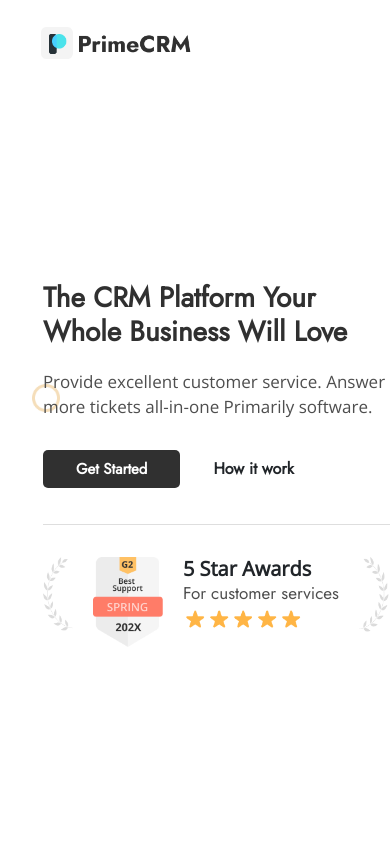
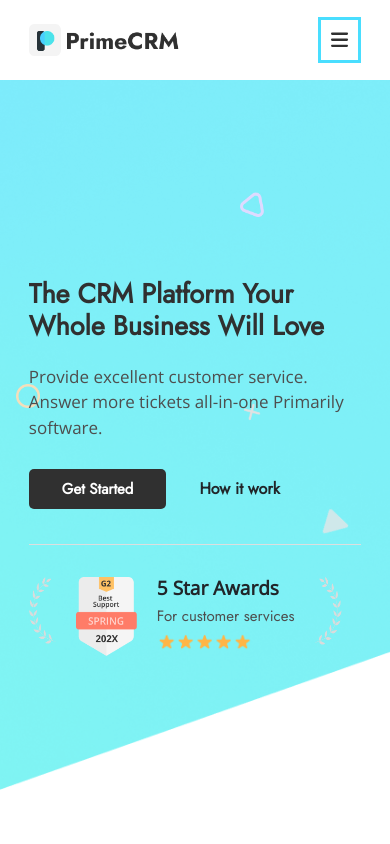
Before and after one commit to KiritoEM/PrimeCRM-weeklyDecember, a React (Create React App) app: page / in a window 390 px wide. Shown: the top 844 px of the page. Built offline with nearby package versions, Linux system fonts and the light colour scheme.

Commit message:
add responsiveness mobile to hero

```diff
--- a/package.json
+++ b/package.json
@@ -3,6 +3,9 @@
   "version": "0.1.0",
   "private": true,
   "dependencies": {
+    "@fortawesome/fontawesome-svg-core": "^6.5.1",
+    "@fortawesome/free-solid-svg-icons": "^6.5.1",
+    "@fortawesome/react-fontawesome": "^0.2.0",
     "@testing-library/jest-dom": "^5.17.0",
     "@testing-library/react": "^13.4.0",
     "@testing-library/user-event": "^13.5.0",
--- a/src/App.tsx
+++ b/src/App.tsx
@@ -1,12 +1,14 @@
-import { Fragment } from "react";
 import Home from "./pages/Home";
 import Layout from "./Layout";
+import { NavProvider } from "./hooks/useNav";
 
 const App = (): JSX.Element => {
   return (
-    <Layout>
+    <NavProvider>
+      <Layout>
         <Home />
-    </Layout>
+      </Layout>
+    </NavProvider>
   );
 };
 
--- /dev/null
+++ b/src/components/Navbar/ButtonToogle.tsx
@@ -0,0 +1,16 @@
+import { faBars } from "@fortawesome/free-solid-svg-icons";
+import { FontAwesomeIcon } from "@fortawesome/react-fontawesome";
+
+interface Itoogle {
+  toogle: () => void;
+}
+
+const ButtonToogle: React.FC<Itoogle> = ({ toogle }): JSX.Element => {
+  return (
+    <div className="button-toogle d-lg-none" onClick={toogle}>
+      <FontAwesomeIcon icon={faBars} id="menu-icon" />
+    </div>
+  );
+};
+
+export default ButtonToogle;
--- a/src/components/Navbar/MenuItemsResponsive.tsx
+++ b/src/components/Navbar/MenuItemsResponsive.tsx
@@ -1,9 +1,15 @@
 import dataHelper from "../../helpers/dataHelper";
+import { useNav } from "../../hooks/useNav";
 
 const MenuItemsResponsive = (): JSX.Element => {
+  const { openMenu } = useNav();
   const { menuItemData } = dataHelper();
   return (
-    <div className="menu-itemsResponsive d- d-lg-none">
+    <div
+      className={`menu-itemsResponsive d- d-lg-none ${
+        openMenu ? "open-menu" : "close-menu"
+      }`}
+    >
       <div className="item-container">
         <ul>
           {menuItemData.map((item, index) => (
--- a/src/components/Navbar/Navbar.tsx
+++ b/src/components/Navbar/Navbar.tsx
@@ -1,7 +1,11 @@
 import MenuItems from "./MenuItems";
 import MenuItemsResponsive from "./MenuItemsResponsive";
+import ButtonToogle from "./ButtonToogle";
+import Overlay from "./Overlay";
+import { useNav } from "../../hooks/useNav";
 
 const Navbar = (): JSX.Element => {
+  const { openOverlay, menuToogle } = useNav();
   return (
     <nav id="navbar">
       <div id="navbar__container">
@@ -10,8 +14,10 @@ const Navbar = (): JSX.Element => {
         </div>
         {/* ==============menu items components================= */}
         <MenuItems />
+        <ButtonToogle toogle={menuToogle} />
       </div>
       <MenuItemsResponsive />
+      <Overlay overlay={openOverlay} />
     </nav>
   );
 };
--- /dev/null
+++ b/src/components/Navbar/Overlay.tsx
@@ -0,0 +1,15 @@
+import { Fragment } from "react";
+
+interface Ioverlay {
+  overlay: boolean;
+}
+
+const Overlay: React.FC<Ioverlay> = ({ overlay }): JSX.Element => {
+  return (
+    <Fragment>
+      {overlay && <div id="overlay" className="d-lg-none"></div>}
+    </Fragment>
+  );
+};
+
+export default Overlay;
--- a/src/components/hero/Hero.tsx
+++ b/src/components/hero/Hero.tsx
@@ -12,6 +12,10 @@ interface IheroImg {
 
 const Hero = (): JSX.Element => {
   const polygonIcon: Ipolygon[] = [
+    {
+      icon: "/assets/p1.png",
+      id: "p1",
+    },
     {
       icon: "/assets/p2.png",
       id: "p2",
--- a/src/hooks/useNav.tsx
+++ b/src/hooks/useNav.tsx
@@ -1,11 +1,51 @@
-import React from 'react';
+import React, { ReactNode, createContext, useContext, useState } from "react";
 
-const useNav = () => {
-    return (
-        <div>
+interface IAuthProvider {
+  children?: ReactNode;
+}
 
-        </div>
-    );
+interface INavContext {
+  openMenu: boolean;
+  openOverlay: boolean;
+  menuToogle: () => void;
+}
+
+interface IDefaultNavContext {
+    openMenu: false;
+    openOverlay: false;
+    menuToogle: () => null;
+  }
+const NavContext = createContext<INavContext | IDefaultNavContext | null>(null);
+
+export const NavProvider: React.FC<IAuthProvider> = ({ children }): JSX.Element => {
+  const [openMenu, setOpenMenu] = useState<boolean>(false);
+  const [openOverlay, setOpenOverlay] = useState<boolean>(false);
+
+  //toogle function
+  const menuToogle = () => {
+    setOpenMenu(!openMenu);
+    setOpenOverlay(!openOverlay);
+  };
+
+  return (
+    <NavContext.Provider
+      value={{
+        openMenu,
+        openOverlay,
+        menuToogle,
+      }}
+    >
+      {children}
+    </NavContext.Provider>
+  );
 };
 
-export default useNav;
+//hooks exportation
+export const useNav = () => {
+  const context = useContext(NavContext);
+
+  if (!context) {
+    throw new Error("useApp must be used within an AppProvider");
+  }
+  return context;
+};
--- a/src/styles/_container.scss
+++ b/src/styles/_container.scss
@@ -1,4 +1,15 @@
-@mixin container{
+@mixin container {
      padding-left: 10.4%;
      padding-right: 10.4%;
+     overflow: hidden;
+
+      @include screen(small){
+          padding-left: 7.4%;
+          padding-right: 7.4%;
+      }
+
+      @include screen(medium){
+            padding-left: 9.5%;
+            padding-right: 9.5%;
+      }
 }
--- a/src/styles/hero.scss
+++ b/src/styles/hero.scss
@@ -2,6 +2,14 @@
     width: 100%;
     overflow: hidden;
     padding-left: 11%;
+
+    @include screen(small) {
+        margin-top: 2.8rem;
+        background-size: cover;
+        background-position: right center;
+        background-image: url("../../public/assets/Background.png");
+        @include container;
+    }
 
     .section-cover {
         width: 100%;
@@ -14,6 +22,7 @@
         justify-content: center;
         position: relative;
         background-image: url("../../public/assets/Background.png");
+
 
         .img-container {
             width: 100%;
@@ -55,9 +64,9 @@
                 margin-left: 232px;
                 margin-top: -110px;
 
-                    img{
-                        width: 55%;
-                    }
+                img {
+                    width: 55%;
+                }
             }
         }
     }
@@ -71,11 +80,24 @@
         z-index: 50;
         justify-content: center;
 
+        @include screen(small) {
+            height: 100vh;
+        }
+
         .title {
 
             h1 {
                 font-weight: 600;
                 color: $color-primary03;
+
+                @include screen(small) {
+                    font-size: 27px;
+                }
+
+
+                @include screen-x(310px, 340px) {
+                    font-size: 24px;
+                }
             }
         }
 
@@ -91,6 +113,8 @@
 
         .buttons {
             margin-top: 0.8rem;
+            display: flex;
+            flex-wrap: nowrap;
 
             #btn-1 {
                 padding-left: 32px;
@@ -128,12 +152,20 @@
 
             .five-border {
                 width: 30px;
+
+                @include screen(small) {
+                    width: 27px;
+                }
             }
 
             .five-logo {
                 img {
                     width: 70px;
                     object-fit: cover;
+
+                    @include screen(small) {
+                       width: 61px;
+                    }
                 }
             }
 
@@ -143,6 +175,10 @@
                     font-family: $font-openSans;
                     font-weight: 700;
                     margin: 0;
+
+                    @include screen(small) {
+                       font-size: 19px;
+                     }
                 }
 
                 p {
@@ -150,10 +186,20 @@
                     margin: 0;
                     color: $color-secondary01;
                     font-weight: 400;
+
+                    @include screen(small) {
+                         font-size: 15px;
+                         margin-top: 5px;
+                      }
                 }
 
                 img {
                     width: 120px;
+
+                    @include screen(small) {
+                        width: 95px;
+                        margin-top: 3px;
+                      }
                 }
             }
         }
@@ -167,12 +213,24 @@
     overflow: hidden;
     height: 100%;
 
+    img {
+        width: 28px;
+
+        @include screen(small) {
+            width: 24px;
+        }
+
+    }
+
     #p6 {
         position: absolute;
         z-index: 10;
         top: 24rem;
         left: 2rem;
-        width: 28px;
+
+        @include screen(small) {
+            left: 1rem;
+        }
     }
 
     #p7 {
@@ -180,7 +238,10 @@
         z-index: 10;
         top: 12rem;
         left: 33rem;
-        width: 28px;
+
+        @include screen(small) {
+           left: 15rem;
+        }
     }
 
     #p3 {
@@ -188,8 +249,11 @@
         z-index: 10;
         top: 32rem;
         left: 34rem;
-        width: 28px;
         transform: rotate(-45deg);
+
+        @include screen(small) {
+            left: 20rem;
+        }
     }
 
     #p2 {
@@ -197,8 +261,11 @@
         z-index: 10;
         top: 25rem;
         left: 38rem;
-        width: 28px;
         transform: rotate(-45deg);
+
+        @include screen(small) {
+           left: 15rem;
+        }
     }
 
     #p4 {
@@ -206,8 +273,11 @@
         z-index: 10;
         top: 25rem;
         left: 38rem;
-        width: 28px;
         transform: rotate(-45deg);
+
+        @include screen(small) {
+           left: 25rem;
+        }
     }
 
     #p1 {
@@ -215,8 +285,11 @@
         z-index: 10;
         top: 15rem;
         right: 8rem;
-        width: 28px;
         transform: rotate(-45deg);
+
+        @include screen(small) {
+           right: 25rem;
+        }
     }
 
 
--- a/src/styles/navbar.scss
+++ b/src/styles/navbar.scss
@@ -4,6 +4,14 @@
     position: absolute;
     top: 0;
     z-index: 200;
+
+    @include screen(small){
+        position: fixed;
+    }
+
+    @include screen(medium){
+        position: fixed;
+    }
 
     &__container {
         position: relative;
@@ -16,12 +24,28 @@
         padding-top: 1.7rem;
         padding-bottom: 1.7rem;
         background-color: #ffffff00;
-        box-shadow: 0 5px 12px rgba(49, 49, 49, 0.315);
         @include container;
+
+         @include screen(small){
+            height: 5rem;
+            padding-top: 0;
+            padding-bottom: 0;
+            background-color: #fff;
+            box-shadow: 0 5px 12px rgba(49, 49, 49, 0.315);
+         }
+
+         @include screen(medium){
+            height: 5rem;
+            padding-top: 0;
+            padding-bottom: 0;
+            background-color: #fff;
+            box-shadow: 0 5px 12px rgba(49, 49, 49, 0.315);
+         }
 
         //logo du navbar
         .section-logo {
             height: 100%;
+            width: 100%;
             display: flex;
             align-items: center;
 
@@ -65,16 +89,14 @@
 //navbar responsive
 .menu-itemsResponsive {
     position: relative;
-    display: none;
     overflow: hidden;
     z-index: 300;
-    height: max-content;
     width: 100%;
-    // display: flex;
+    display: flex;
     justify-content: center;
     background-color: $color-primary02;
     padding-top: 2rem;
-    padding-bottom: 2rem;
+    padding-bottom: 2.6rem;
 
     .item-container {
         width: 100%;
@@ -111,3 +133,39 @@
         }
     }
 }
+
+.button-toogle {
+    height: 100%;
+    display: flex;
+    align-items: center;
+
+    #menu-icon {
+         font-size: 19.5px;
+         color: $color-primary03;
+         border: 3px solid $color-primary01;
+         padding: 10px;
+
+          &:hover{
+            background-color: $color-primary01;
+          }
+    }
+}
+
+#overlay{
+    width: 100%;
+    height: 100vh;
+    background-color: rgba(0, 0, 0, 0.76);
+    position: fixed;
+    z-index: 200;
+    top: 0;
+}
+
+.open-menu{
+    height: max-content;
+    transition: 0.15s;
+}
+.close-menu{
+    height: 0;
+    padding: 0;
+    transition: 0.15s;
+}
```
Also changed, not shown: 1 other file (tests, documents, lock files or other folders).
